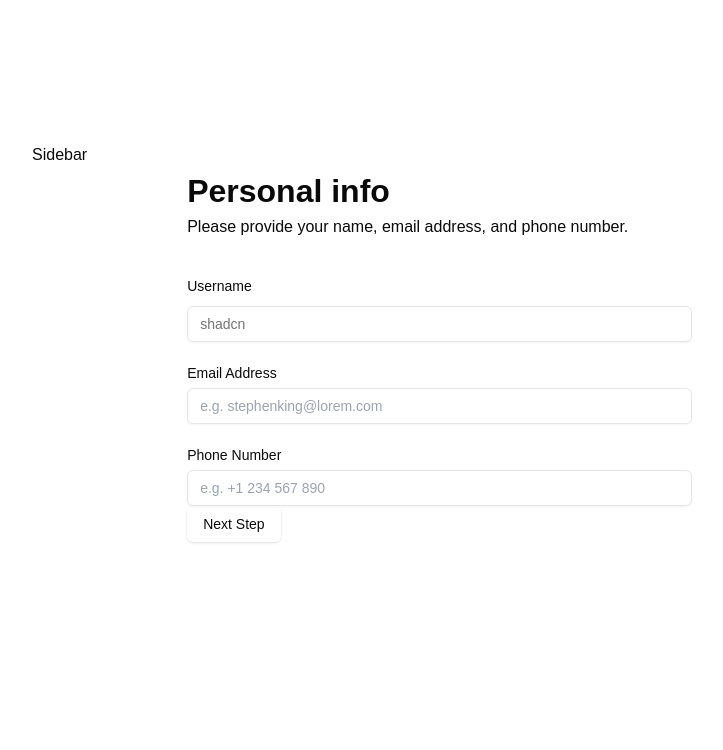
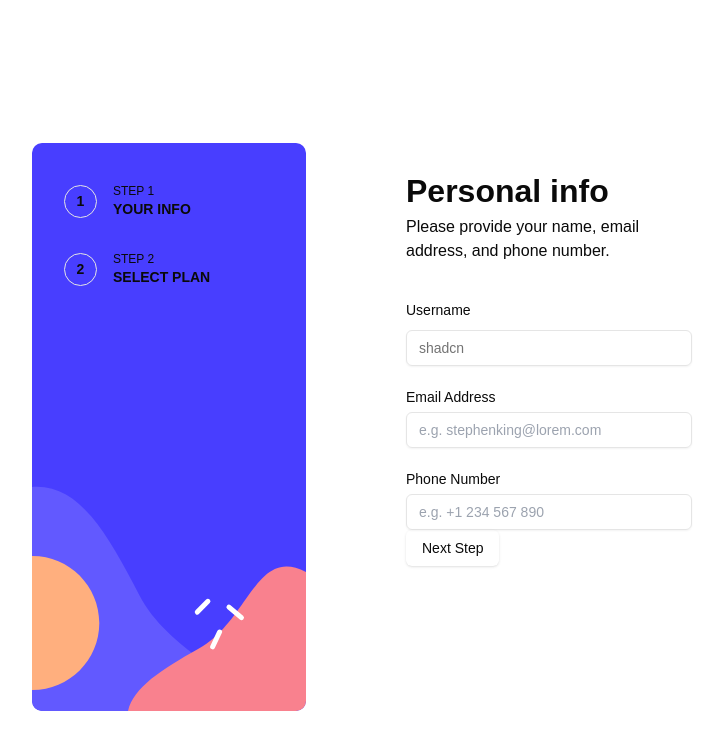
Before and after one commit to femiabimbola/multi-form-nextjs, a Next.js app: page / in a window 1280 px wide. Shown: the top 750 px of the page, without its empty margins (238-961 px from the left). Built offline with nearby package versions, Linux system fonts and the light colour scheme.

Commit message:
working on the component

```diff
--- /dev/null
+++ b/components/Pointer.tsx
@@ -0,0 +1,33 @@
+import { cn } from "@/lib/utils";
+import useStore from "@/store/useStore";
+
+type Pointer = {
+  stepNumber: number;
+  smallTitle?: string;
+  sectionTitle?: string;
+};
+
+const Pointer = ({ stepNumber = 1, smallTitle = "", sectionTitle = "" }: Pointer) => {
+  const step = useStore((state) => state.step);
+
+  return (
+    <section className="uppercase flex items-center gap-4">
+      <p
+        className={cn(
+          "w-[33px] h-[33px] rounded-full flex items-center justify-center text-sm font-bold text-c-neutral-white border border-c-neutral-white",
+          {
+            "bg-c-primary-light-blue text-c-primary-marine-blue border-c-primary-light-blue": stepNumber === step,
+          }
+        )}
+      >
+        {stepNumber}
+      </p>
+      <div className="flex flex-col">
+        <p className="text-xs text-c-primary-pastel-blue">{smallTitle}</p>
+        <p className="text-sm text-c-neutral-white font-bold">{sectionTitle}</p>
+      </div>
+    </section>
+  );
+};
+
+export default Pointer;
--- a/components/Sidebar.tsx
+++ b/components/Sidebar.tsx
@@ -1,5 +1,20 @@
+import Pointer from "./Pointer";
+
 const Sidebar = () => {
-  return <p> Sidebar</p>;
+  return (
+    <aside className="hidden lg:flex lg:w-[274px] lg:h-[568px] lg:flex-col lg:flex-shrink-0 rounded-lg lg:bg-[url('/images/bg-sidebar-desktop.svg')] lg:px-8 pt-10 lg:gap-8">
+      <Pointer
+        stepNumber={1}
+        smallTitle="Step 1"
+        sectionTitle="Your Info"
+      />
+      <Pointer
+        stepNumber={2}
+        smallTitle="Step 2"
+        sectionTitle="Select Plan"
+      />
+    </aside>
+  );
 };
 
 export default Sidebar;
```
Also changed, not shown: public/images/bg-sidebar-desktop.svg (added), public/images/bg-sidebar-mobile.svg (added).
